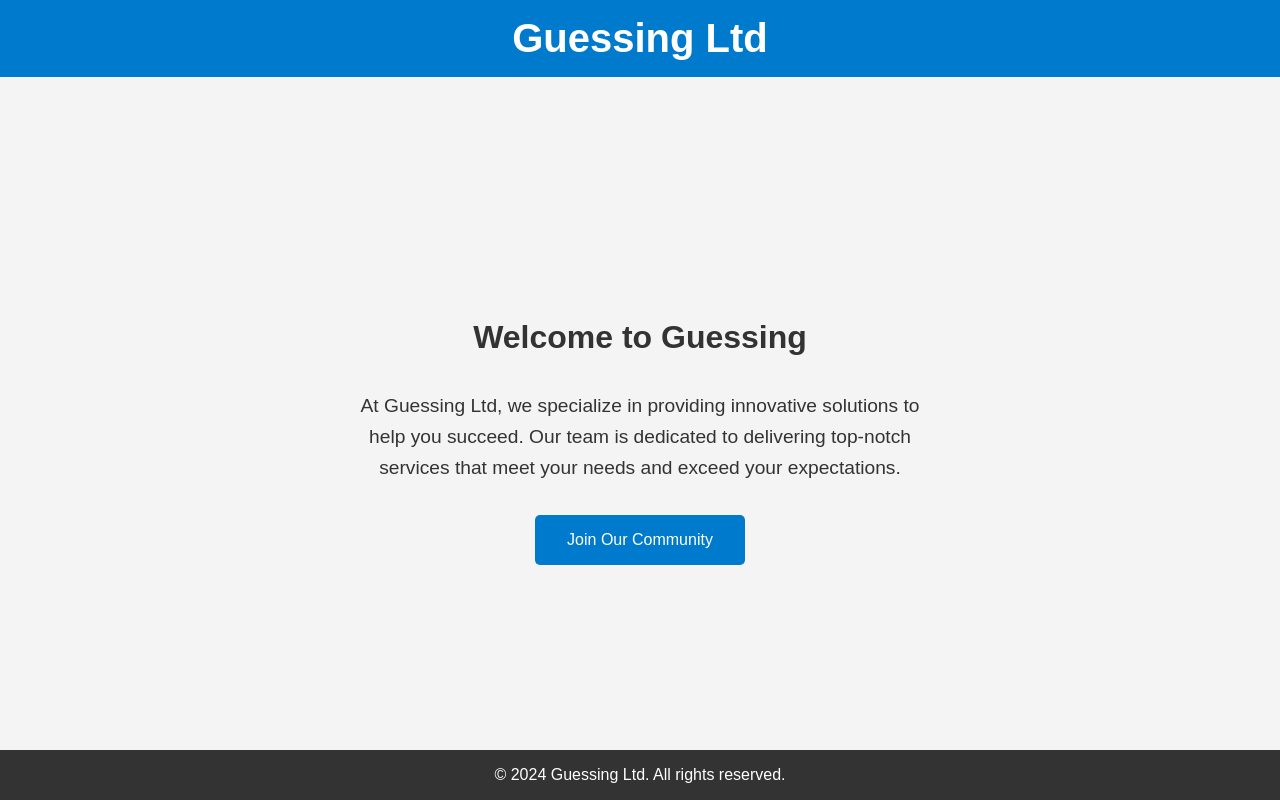
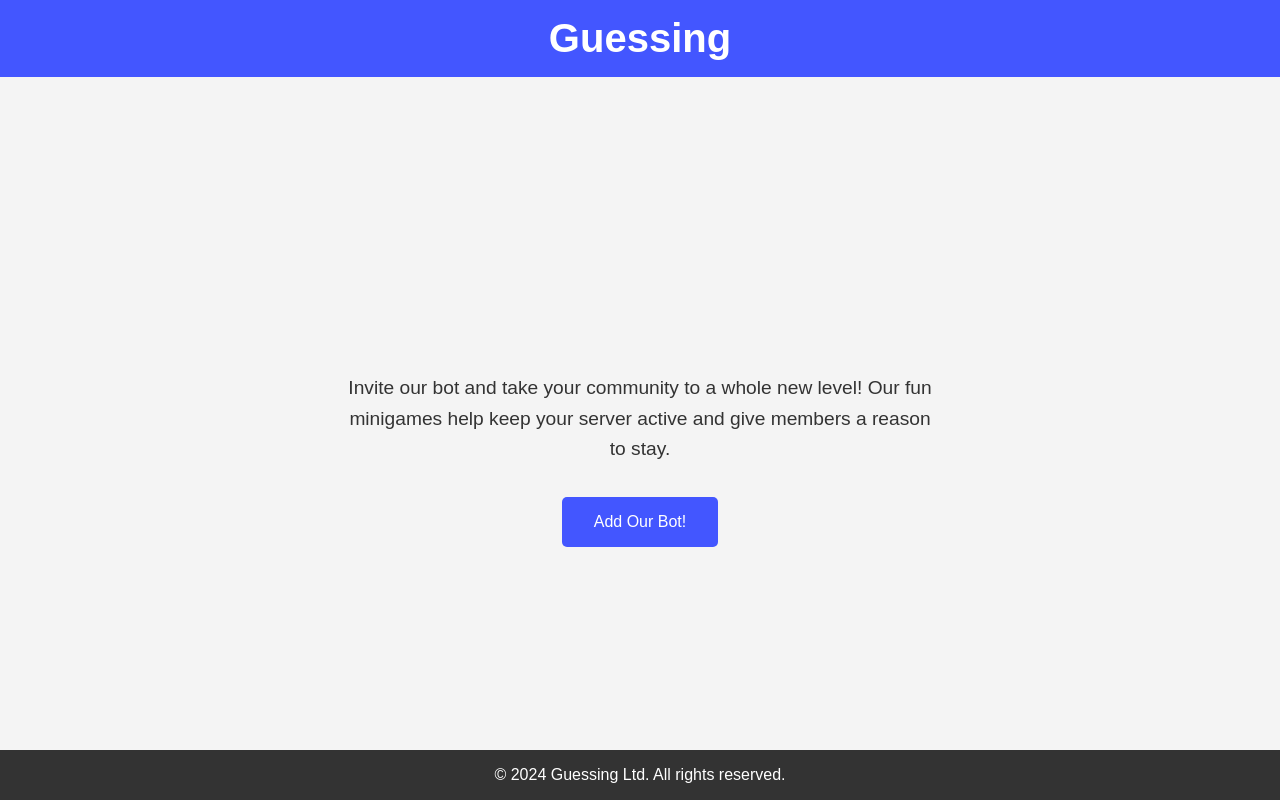
Before and after one commit to pzxndev/guessing-ltd, a plain HTML site: page index.html in a window 1280 px wide. Drawn offline with Linux system fonts and the light colour scheme.

Commit message:
Update index.html

```diff
--- a/index.html
+++ b/index.html
@@ -12,7 +12,7 @@
             color: #333;
         }
         header {
-            background-color: #007acc;
+            background-color: #4356ff;
             color: white;
             padding: 1rem 0;
             text-align: center;
@@ -45,13 +45,13 @@
             padding: 1rem 2rem;
             font-size: 1rem;
             color: white;
-            background-color: #007acc;
+            background-color: #4356ff;
             text-decoration: none;
             border-radius: 5px;
             transition: background-color 0.3s ease;
         }
         .btn:hover {
-            background-color: #005fa3;
+            background-color: #4356ff;
         }
         footer {
             background-color: #333;
@@ -69,12 +69,12 @@
 </head>
 <body>
     <header>
-        <h1>Guessing Ltd</h1>
+        <h1>Guessing</h1>
     </header>
     <main>
-        <h2>Welcome to Guessing</h2>
-        <p>At Guessing Ltd, we specialize in providing innovative solutions to help you succeed. Our team is dedicated to delivering top-notch services that meet your needs and exceed your expectations.</p>
-        <a href="/invite" class="btn">Join Our Community</a>
+        <h2></h2>
+        <p>Invite our bot and take your community to a whole new level! Our fun minigames help keep your server active and give members a reason to stay.</p>
+        <a href="/invite" class="btn">Add Our Bot!</a>
     </main>
     <footer>
         <p>&copy; 2024 Guessing Ltd. All rights reserved.</p>
```
